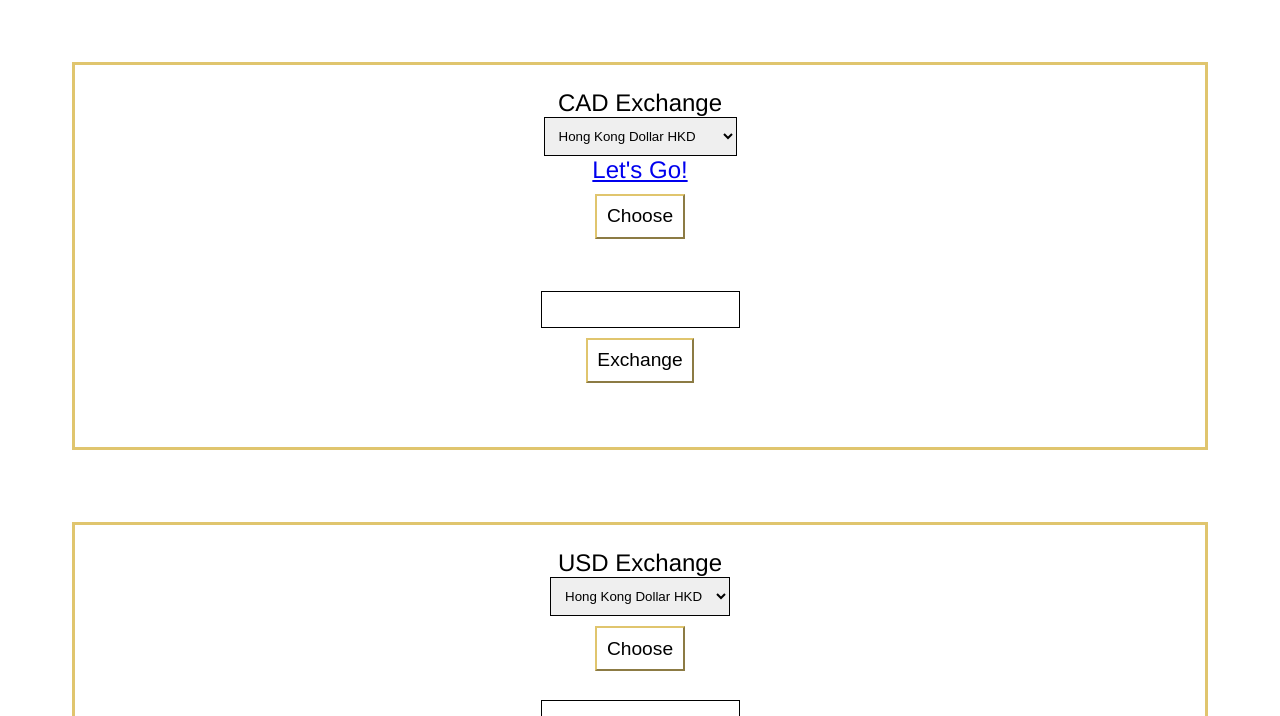
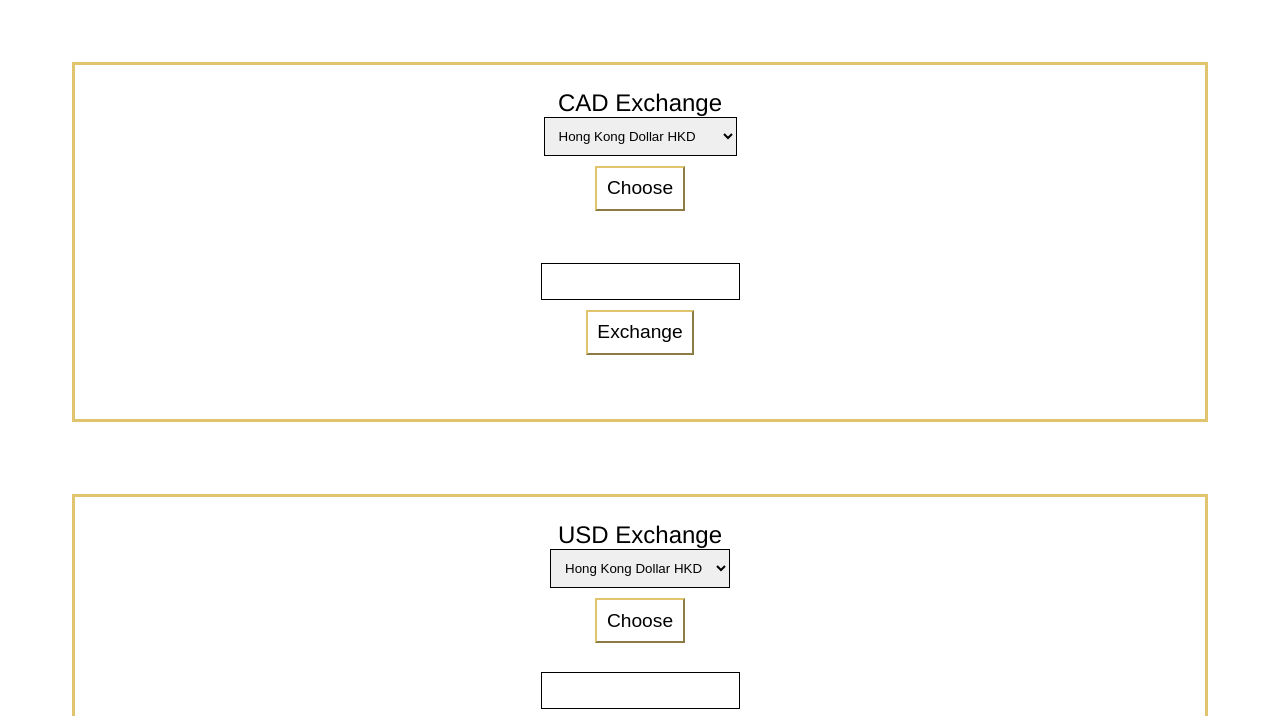
Before and after one commit to ChenJianong/currency0-1-0, a website: page public/index.html in a window 1280 px wide. Shown: the part 78-794 px from the top of the page. Drawn offline with Linux system fonts and the light colour scheme; no server answers.

Commit message:
🐄⛵️ Checkpoint ./public/index.html:8229367/140

```diff
--- a/public/index.html
+++ b/public/index.html
@@ -51,10 +51,7 @@
               <option value="18">Korean Won KRW</option>
               </select>
           </div>
-          <div class="dialog-buttons" id="button-2">
-            <div id="slide"></div>
-            <a href="#">Let's Go!</a>
-          </div>
+
           <div class="dialog-buttons">
             <button id="butDialogAdd" class="button" onclick="changeCurrency()">
               Choose</button
```
